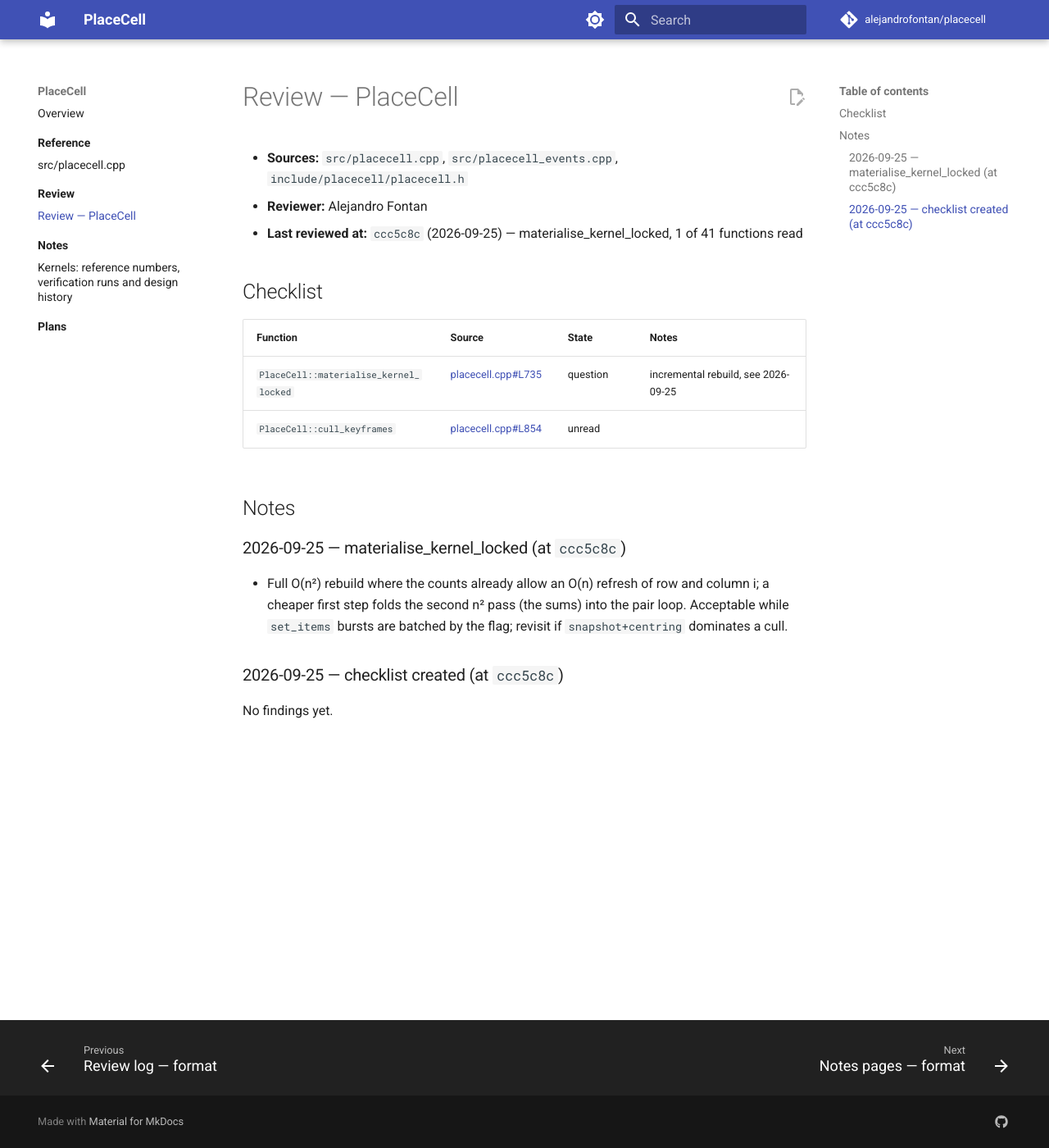
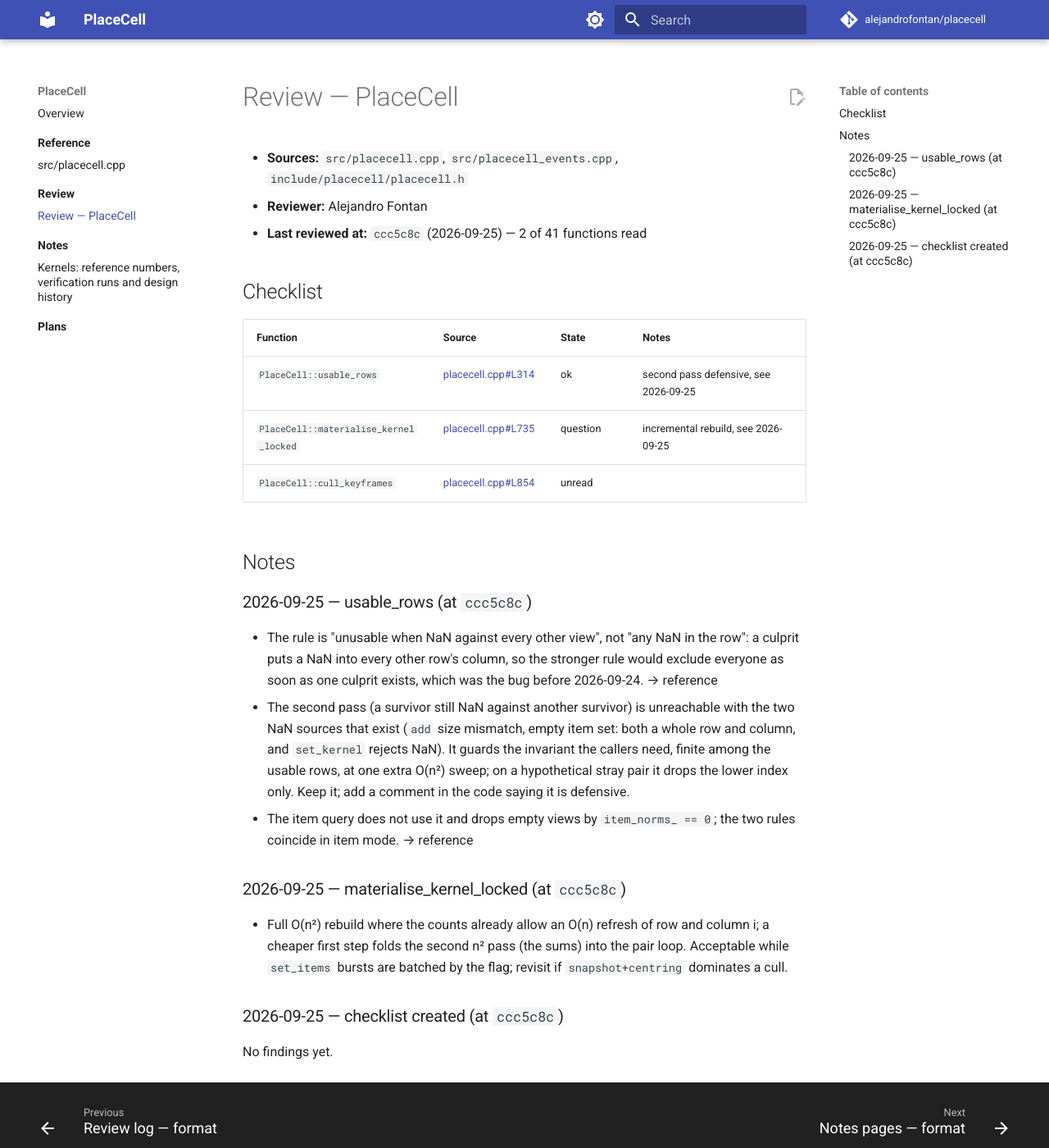
Before and after one commit to alejandrofontan/placecell, an MkDocs documentation site: the page built from docs/review/placecell.md, in a window 1280 px wide and 1400 px high. Shown: the whole window at 82% size. Built offline with MkDocs 1.6.1 and Material for MkDocs 9.7.7, drawn with Linux system fonts in a browser that asks for light colours; comment, search, counter and statistics services are not loaded.

Commit message:
Review placecell: usable_rows (at ccc5c8c)
Co-Authored-By: Claude Fable 5.1 <noreply@anthropic.com>
Claude-Session: https://claude.ai/code/session_01LNGjzaVAmJmoNA4h3wxcF3

```diff
--- a/docs/review/placecell.md
+++ b/docs/review/placecell.md
@@ -2,16 +2,30 @@
 
 - **Sources:** `src/placecell.cpp`, `src/placecell_events.cpp`, `include/placecell/placecell.h`
 - **Reviewer:** Alejandro Fontan
-- **Last reviewed at:** `ccc5c8c` (2026-09-25) — materialise_kernel_locked, 1 of 41 functions read
+- **Last reviewed at:** `ccc5c8c` (2026-09-25) — 2 of 41 functions read
 
 ## Checklist
 
 | Function | Source | State | Notes |
 |---|---|---|---|
+| `PlaceCell::usable_rows` | [placecell.cpp#L314](https://github.com/alejandrofontan/placecell/blob/main/src/placecell.cpp#L314 "PlaceCell::usable_rows(") | ok | second pass defensive, see 2026-09-25 |
 | `PlaceCell::materialise_kernel_locked` | [placecell.cpp#L735](https://github.com/alejandrofontan/placecell/blob/main/src/placecell.cpp#L735 "PlaceCell::materialise_kernel_locked(") | question | incremental rebuild, see 2026-09-25  |
 | `PlaceCell::cull_keyframes` | [placecell.cpp#L854](https://github.com/alejandrofontan/placecell/blob/main/src/placecell.cpp#L854 "PlaceCell::cull_keyframes(") | unread |  |
 
 ## Notes
+
+### 2026-09-25 — usable_rows (at `ccc5c8c`)
+
+- The rule is "unusable when NaN against every other view", not "any NaN in the row": a culprit
+  puts a NaN into every other row's column, so the stronger rule would exclude everyone as soon
+  as one culprit exists, which was the bug before 2026-09-24. → reference
+- The second pass (a survivor still NaN against another survivor) is unreachable with the two
+  NaN sources that exist (`add` size mismatch, empty item set: both a whole row and column, and
+  `set_kernel` rejects NaN). It guards the invariant the callers need, finite among the usable
+  rows, at one extra O(n²) sweep; on a hypothetical stray pair it drops the lower index only.
+  Keep it; add a comment in the code saying it is defensive.
+- The item query does not use it and drops empty views by `item_norms_ == 0`; the two rules
+  coincide in item mode. → reference
 
 ### 2026-09-25 — materialise_kernel_locked (at `ccc5c8c`)
 
```
